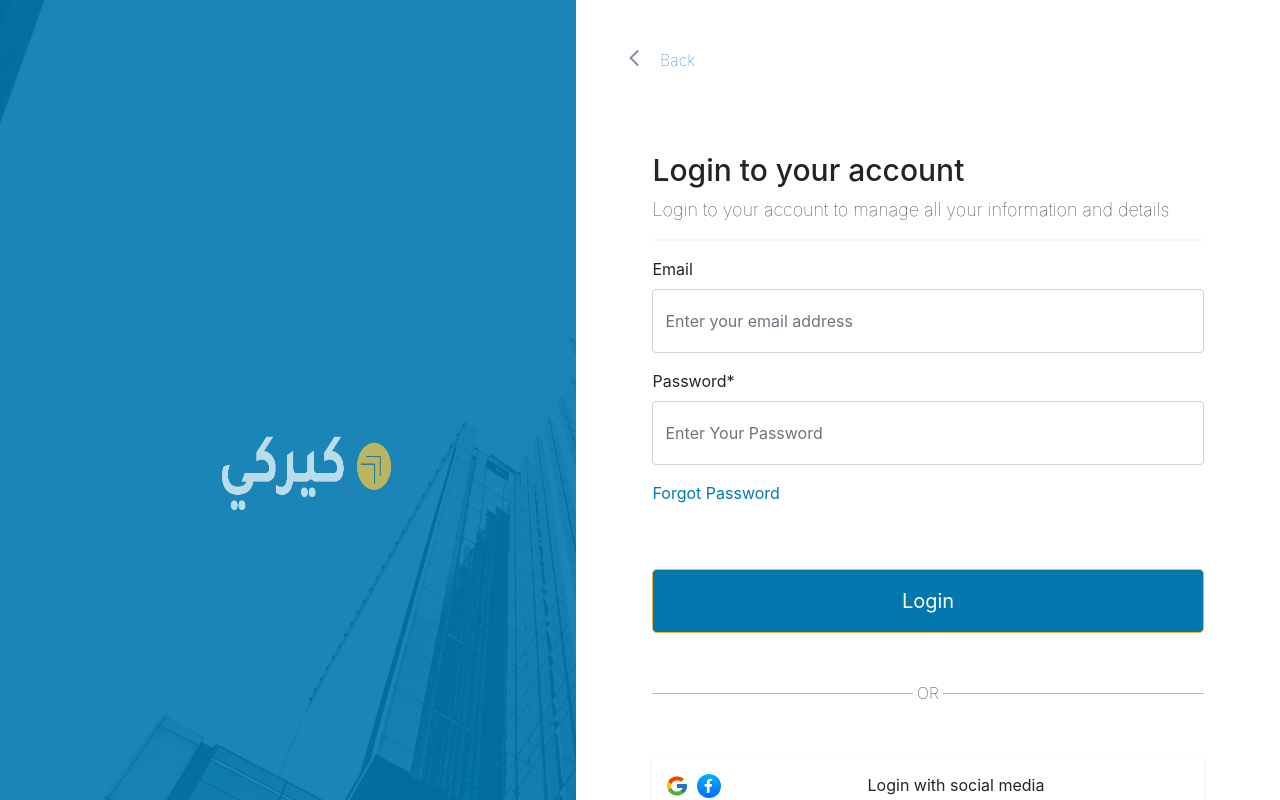
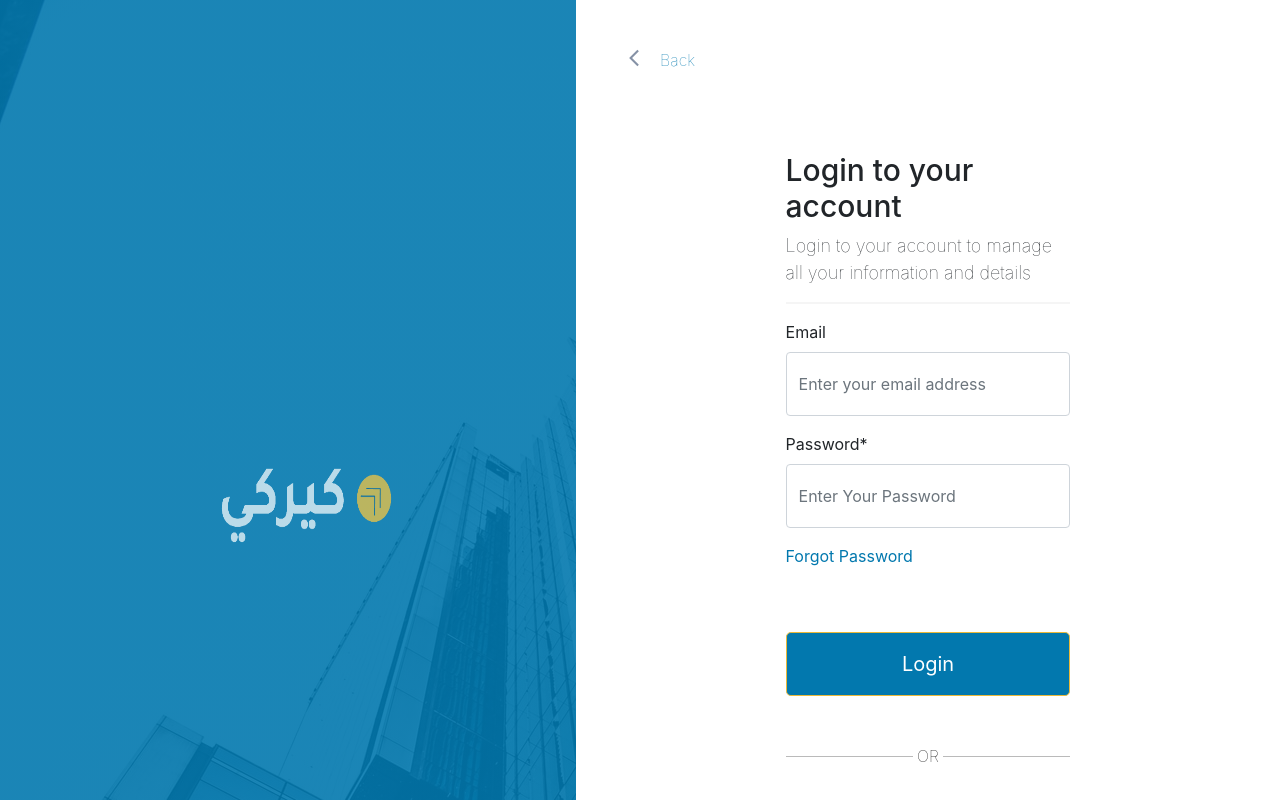
Before and after one commit to i-afaqrashid/keerki, a Vue app: page /login in a window 1280 px wide. Shown: the top 800 px of the page. Built offline with nearby package versions, Linux system fonts and the light colour scheme.

Commit message:
login page fixed

```diff
--- a/src/views/Login.vue
+++ b/src/views/Login.vue
@@ -11,8 +11,8 @@
         class="login-logo"
       />
     </div>
-    <div class="w-66 bg-white">
-      <router-link to="/">
+    <div class="w-66 bg-white d-flex justify-content-center align-items-center flex-column">
+      <router-link to="/" class=" align-self-start">
         <button class="d-flex pt-5 ml-4 ml-lg-5 outline-none">
           <svg
             width="20"
@@ -31,7 +31,7 @@
       </router-link>
 
       <div
-        class="w-100 pt-lg-11 px-4 text-left flex-column d-flex justify-content-center align-items-center"
+        class="w-66 pt-lg-11 px-4 text-left flex-column d-flex justify-content-center align-items-center"
       >
         <img
           class="d-block d-lg-none"
```
